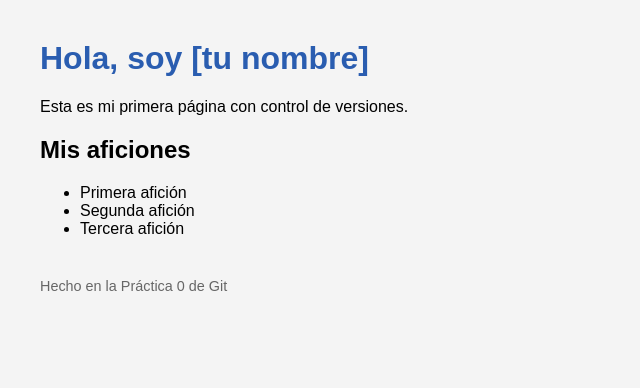
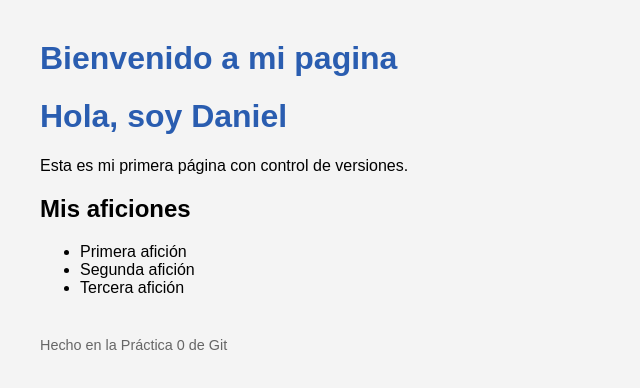
Before and after one commit to Danielcalce/MI-PRIMER-REPO, a plain HTML site: page index.html in a window 1280 px wide. Shown: the whole page, without its empty margins (0-640 px from the left). Drawn offline with Linux system fonts and the light colour scheme.

Commit message:
Cambio el titulo (version a)

```diff
--- a/index.html
+++ b/index.html
@@ -7,7 +7,8 @@
 </head>
 
  <body>
-  <h1>Hola, soy [tu nombre]</h1>
+  <h1>Bienvenido a mi pagina</h1>
+  <h1>Hola, soy Daniel</h1>
   <p>Esta es mi primera página con control de versiones.</p>
   <h2>Mis aficiones</h2>
   <ul>
```
